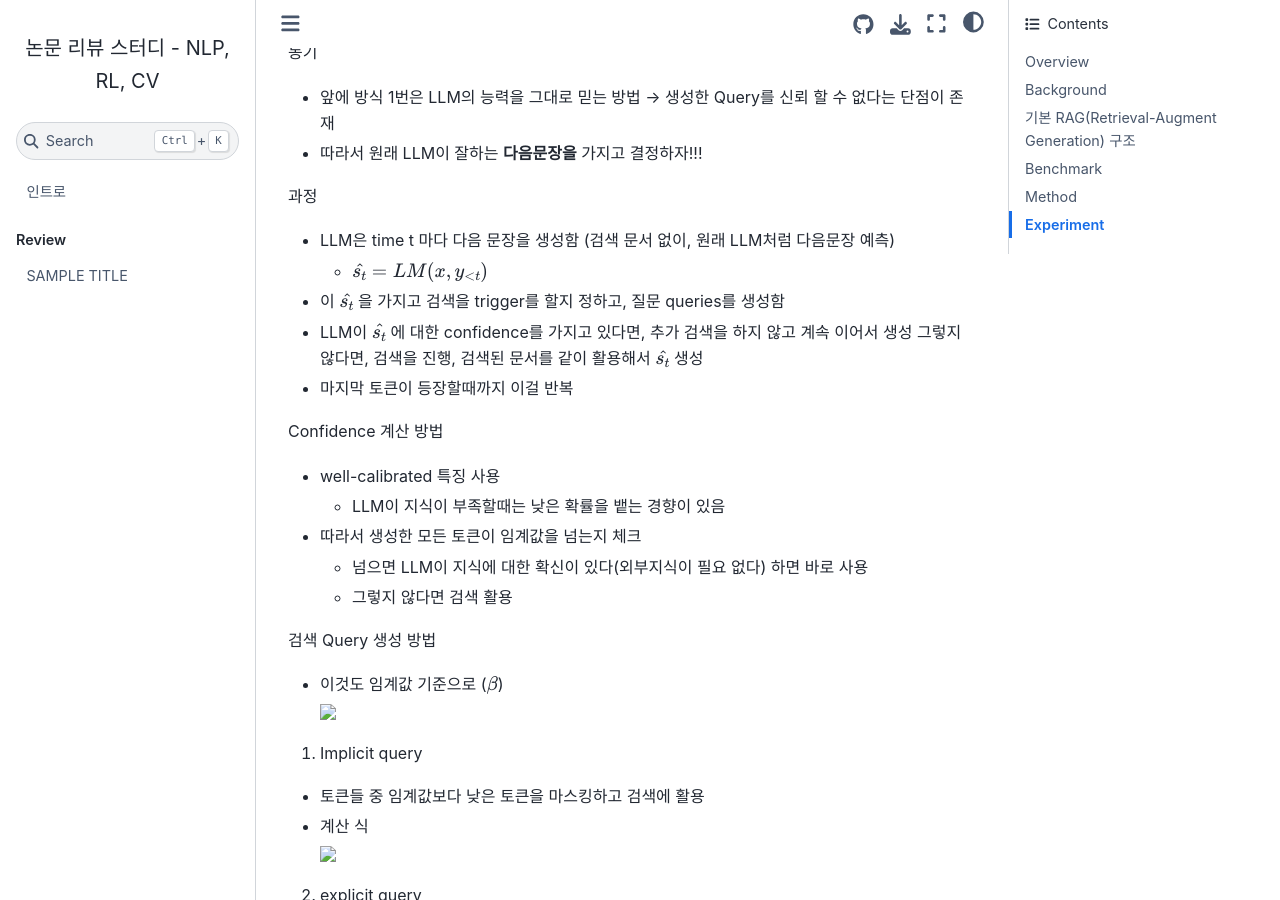
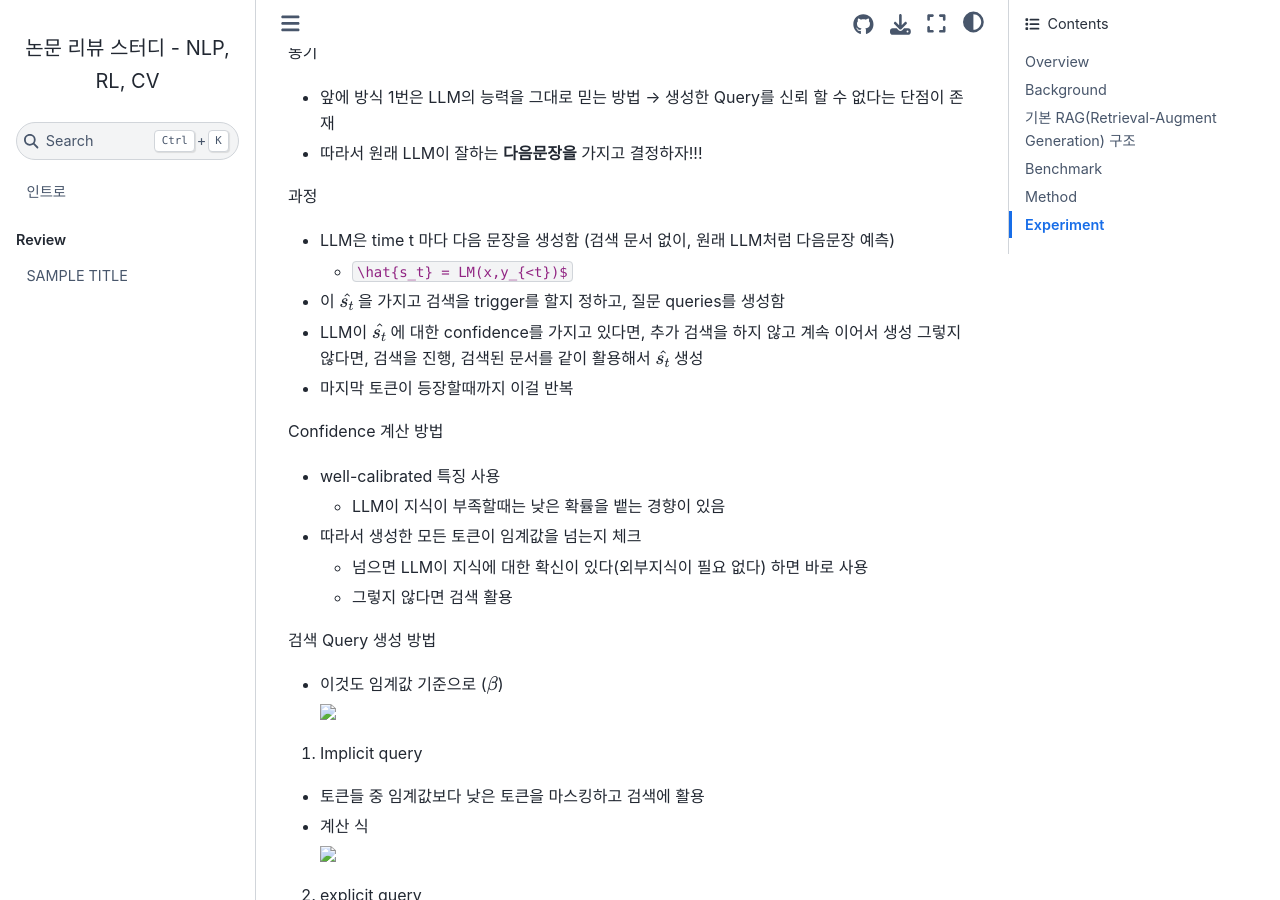
Before and after one commit to lynnminn/Paper-review-study, a Jupyter Book: the page built from _posts/RAG/Active_Retrieval_Augmented_Generation.md, in a window 1280 px wide and 900 px high, scrolled down 2309 px. Built offline with Jupyter Book 1.0.4 settings and Sphinx 7.4.7 and the Sphinx Book theme 1.1.4, drawn with Linux system fonts in a browser that asks for light colours.

````diff
--- a/_posts/RAG/Active_Retrieval_Augmented_Generation.md
+++ b/_posts/RAG/Active_Retrieval_Augmented_Generation.md
@@ -63,7 +63,7 @@
 
 과정
 - LLM은 time t 마다 다음 문장을 생성함 (검색 문서 없이, 원래 LLM처럼 다음문장 예측)
-    - $\hat{s_t} = LM(x,y_{<t})$
+  - ``` \hat{s_t} = LM(x,y_{<t})$ ```
 - 이 $\hat{s_t}$ 을 가지고 검색을 trigger를 할지 정하고, 질문 queries를 생성함
 - LLM이 $\hat{s_t}$ 에 대한 confidence를 가지고 있다면, 추가 검색을 하지 않고 계속 이어서 생성
 그렇지 않다면, 검색을 진행, 검색된 문서를 같이 활용해서 $\hat{s_t}$  생성
````
